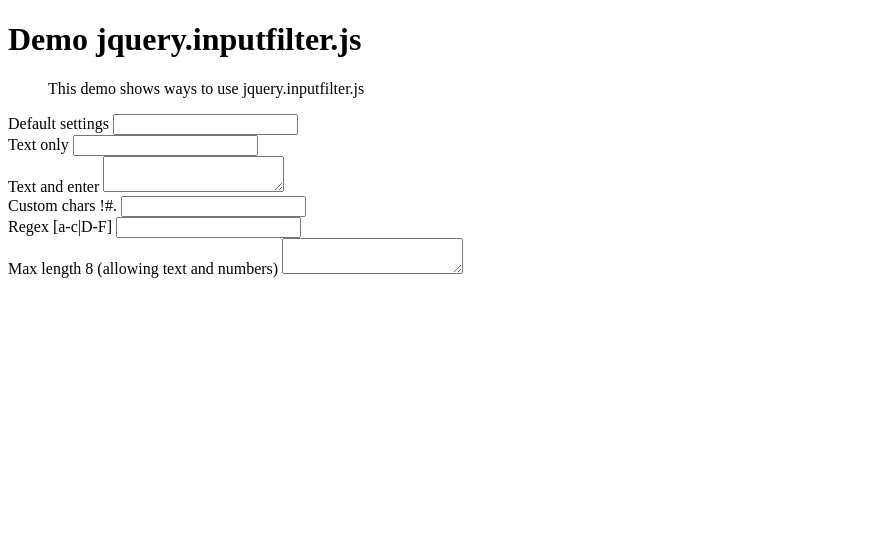
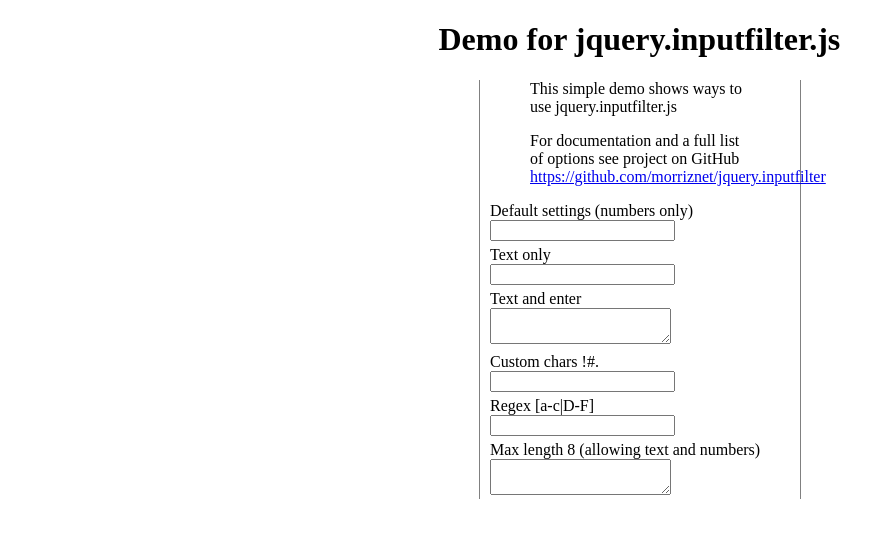
Before and after one commit to morriznet/jquery.inputfilter, a plain HTML site: page examples/Index.html in a window 1280 px wide. Shown: the whole page, without its empty margins (0-895 px from the left). Drawn offline with nearby package versions, Linux system fonts and the light colour scheme.

Commit message:
Added simple style to examples

```diff
--- a/examples/Index.html
+++ b/examples/Index.html
@@ -1,18 +1,30 @@
 <!DOCTYPE html>
 <html>
 <head>
-    <title>jquery.inputfilter.js</title>
+    <title>jquery.inputfilter.js simple demo</title>
     <meta charset="utf-8" />
+    <link rel="author" href="https://plus.google.com/114815115527604398531" />
+    <meta name="description" content="This is a simple demo of the jquery.inputfilter plugin. Project is located on GitHub." />
+
+    <link type="text/css" rel="stylesheet" href="style/site.css" />
+
+    <!-- Implement scripts -->
     <script type="text/javascript" src="//ajax.googleapis.com/ajax/libs/jquery/1.11.1/jquery.min.js"></script>
     <script type="text/javascript" src="../js/jquery.inputfilter.js"></script>
 </head>
 <body>
-    <h1>Demo jquery.inputfilter.js</h1>
+    <header>
+        <h1>Demo for jquery.inputfilter.js</h1>
+    </header>
+
+    <div class="container body-content">
         <blockquote>
-        This demo shows ways to use jquery.inputfilter.js
+            <p>This simple demo shows ways to use jquery.inputfilter.js</p>
+            <p>For documentation and a full list of options see project on GitHub <a href="https://github.com/morriznet/jquery.inputfilter" target="_blank">https://github.com/morriznet/jquery.inputfilter</a></p>
         </blockquote>
+        <!-- Elements for examples -->
         <div>
-        <label for="textbox1">Default settings</label>
+            <label for="textbox1">Default settings (numbers only)</label>
             <input type="text" id="textbox1" />
         </div>
         <div>
@@ -35,6 +47,9 @@
             <label for="textbox6">Max length 8 (allowing text and numbers)</label>
             <textarea id="textbox6"></textarea>
         </div>
+    </div>
+
+    <!-- Script to initiate filters -->
     <script>
         $(function () {
             // Default settings
@@ -53,7 +68,7 @@
             //Custom chars !#.
             $('#textbox4').inputfilter({
                 allowNumeric: false,
-                allowCustom: ['!','#','.']
+                allowCustom: ['!', '#', '.']
             });
             //Regex [a-c|D-F]
             $('#textbox5').inputfilter({
@@ -66,6 +81,8 @@
                 allowText: true,
                 maxLength: 8
             });
+
+            // A full list of options with description is located on GitHub
         });
     </script>
 </body>
--- /dev/null
+++ b/examples/style/site.css
@@ -0,0 +1,23 @@
+body {
+}
+
+header {
+    margin: 0 auto;
+    min-width:300px;
+    max-width:403px;
+}
+
+div.body-content {
+    width:300px;
+    margin:0 auto;
+    border-left:1px solid grey;
+    border-right:1px solid grey;
+    padding:0 10px;
+}
+div.body-content > div {
+    margin: 5px 0 0 0;
+}
+label {
+    display:block;
+
+}
```
Lines whose indentation alone changed are shown as unchanged.
